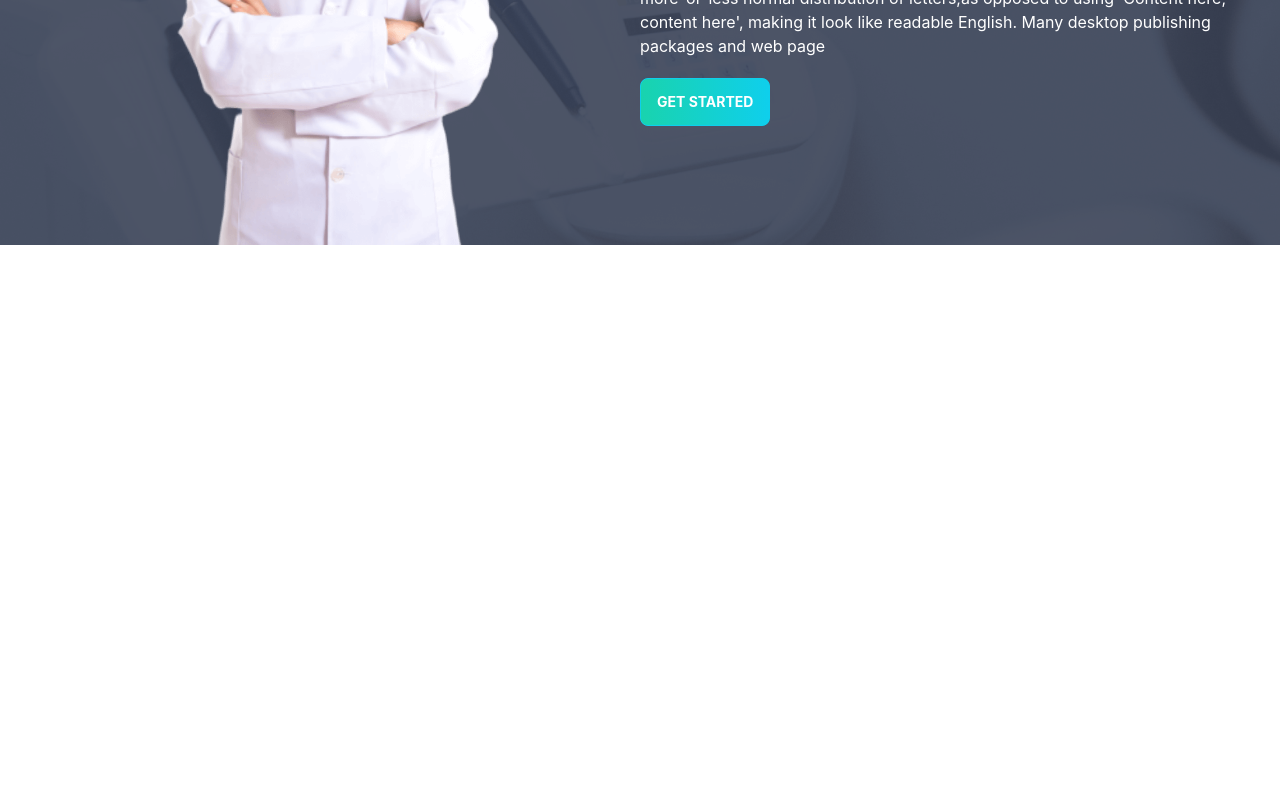
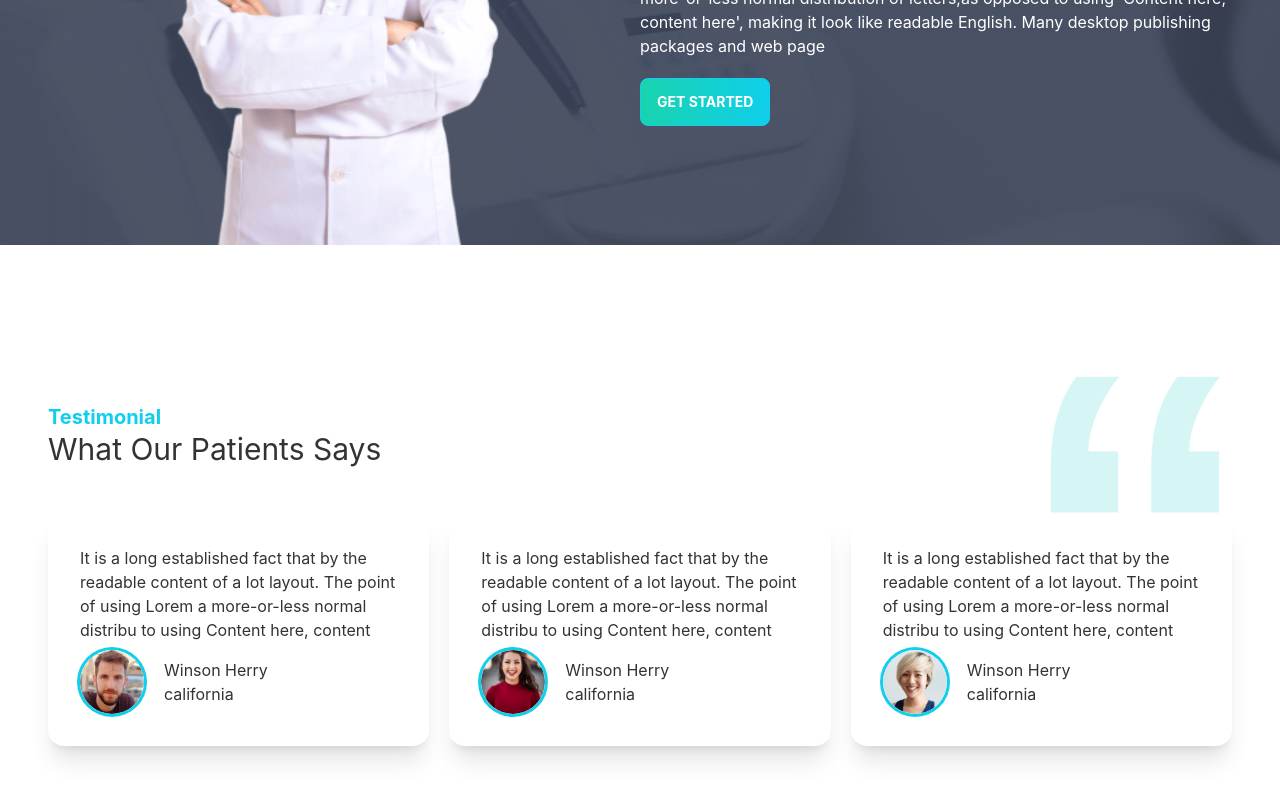
Before and after one commit to NurulHudaDev/doctors-portal-client-side, a React (Create React App) app: page / in a window 1280 px wide. Shown: the part 2840-3640 px from the top of the page. Before the commit the page ends 3085 px from the top, so only its background shows below. Built offline with nearby package versions, Linux system fonts and the light colour scheme.

Commit message:
Testimonials

```diff
--- a/src/Pages/Home/Home.js
+++ b/src/Pages/Home/Home.js
@@ -4,6 +4,7 @@
 import Info from './Info';
 import Services from './Services';
 import TeethTreatment from './TeethTreatment';
+import Testimonials from './Testimonials';
 
 const Home = () => {
     return(
@@ -13,6 +14,7 @@
             <Services></Services>
             <TeethTreatment></TeethTreatment>
             <Appointment></Appointment>
+            <Testimonials></Testimonials>
         </div>
     )
 }
--- /dev/null
+++ b/src/Pages/Home/Review.js
@@ -0,0 +1,25 @@
+import React from 'react';
+
+const Review = ({ review }) => {
+
+    return (
+        <div class="card lg:mx-w-lg bg-base-100 shadow-xl">
+            <div class="card-body">
+                <p>It is a long established fact that by the readable content of a lot layout. The point of using Lorem a more-or-less normal distribu to using Content here, content</p>
+                <div class="flex items-center">
+                    <div class="avatar">
+                        <div class="w-16 rounded-full ring ring-primary ring-offset-base-100 mr-5">
+                            <img src={review.img} />
+                        </div>
+                    </div>
+                    <div>
+                        <h2>{review.name}</h2>
+                        <p>{review.location}</p>
+                    </div>
+                </div>
+            </div>
+        </div>
+    )
+}
+
+export default Review;
--- /dev/null
+++ b/src/Pages/Home/Testimonials.js
@@ -0,0 +1,57 @@
+import React from 'react';
+import quote from '../../assets/icons/quote.svg';
+import people1 from '../../assets/images/people1.png';
+import people2 from '../../assets/images/people2.png';
+import people3 from '../../assets/images/people3.png';
+import Review from './Review';
+
+const Testimonials = () => {
+
+    const reviews = [
+        {
+            _id: 1,
+            name: 'Winson Herry',
+            review: '',
+            location: 'california',
+            img: people1
+        },
+        {
+            _id: 2,
+            name: 'Winson Herry',
+            review: '',
+            location: 'california',
+            img: people2
+        },
+        {
+            _id: 3,
+            name: 'Winson Herry',
+            review: '',
+            location: 'california',
+            img: people3
+        }
+    ];
+
+    return (
+        <section className='my-28 px-12'>
+           <div className='flex justify-between items-center'>
+                <div>
+                    <h4 className='text-xl text-primary font-bold'>Testimonial</h4>
+                    <h2 className='text-3xl'>What Our Patients Says</h2>
+                </div>
+                <div>
+                    <img className='w-24 lg:w-48' src={quote} alt='' />
+                </div>
+            </div>
+            <div className='grid grid-cols-1 md:grid-cols-2 lg:grid-cols-3 gap-5'>
+                {
+                    reviews.map(review => <Review
+                        key={review._id}
+                        review={review}
+                    ></Review>)
+                }
+            </div>
+        </section>
+    )
+}
+
+export default Testimonials;
```
